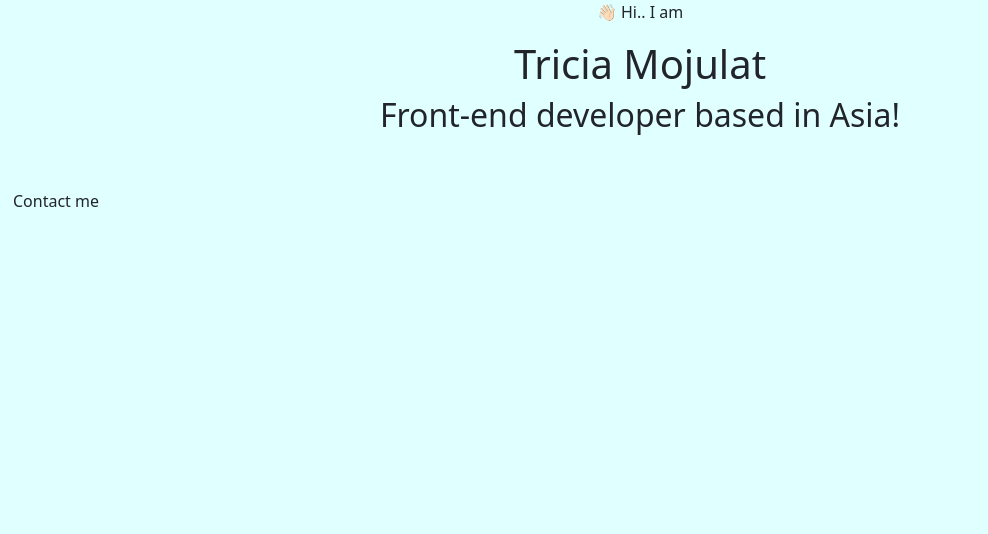
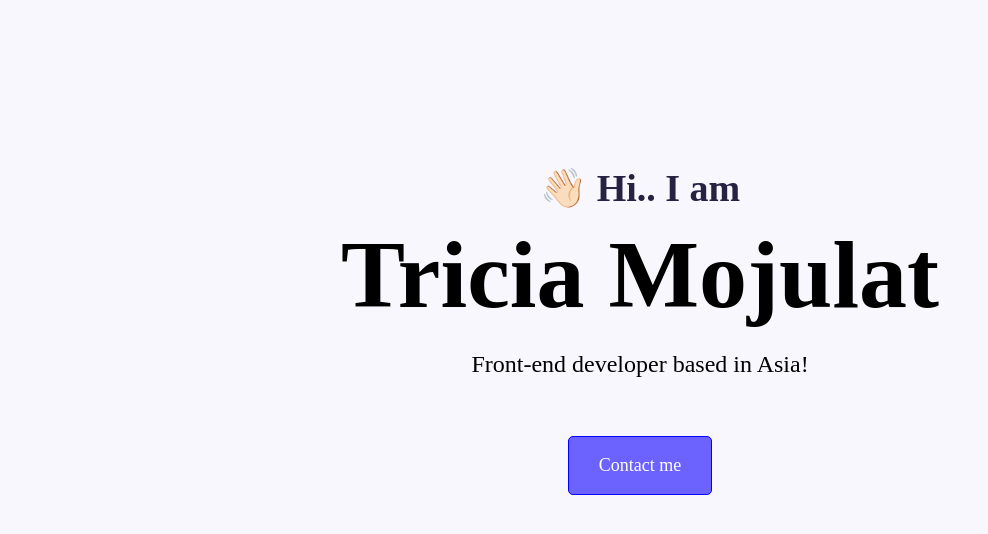
Before and after one commit to tmojulat/Profile-project-W4, a plain HTML site: page index.html in a window 1280 px wide. Shown: the whole page, without its empty margins (0-988 px from the left). Drawn offline with nearby package versions, Linux system fonts and the light colour scheme; a web font is replaced by a local one.

Commit message:
Update styles.css

```diff
--- a/src/styles.css
+++ b/src/styles.css
@@ -1,9 +1,72 @@
+.root {
+  --secondary-color: #f9f7fe;
+  --branding-color: #6c63ff;
+  --heading-font-family: "Playfair Display", serif;
+  --default-font-family: "Poppins, sans-serif";
+}
 body {
-  background: lightcyan;
+  font-family: var(--default-font-family);
+  background: #f9f7fe;
 }
+
 h1,
 h2,
-h3,
-p {
+h3
+ {
   text-align: center;
+  color: black;
+  font-family: var(--heading-font-family);
+  font-weight: bold;
 }
+
+h1 {
+  font-size: 96px;
+}
+
+.hero {
+  background: var(--secondary-color);
+  text-align: center;
+  padding: 160px 20px;
+}
+
+.hero h2 {
+    font-family: var(--heading-font-family);
+    font-weight: normal;
+    line-height: 2;
+    font-size: 24px;
+}
+
+.hero p {
+  font-size: 38px;
+  font-weight: bold;
+  margin: 0;
+  color: #272142;
+}
+
+.mb-5 {
+    margin-bottom: 3rem!important;
+}
+
+.btn-branding {
+  background: #6c63ff;
+  border-radius: 5px;
+  color: white;
+  font-size: 18px;
+  line-height: 27px;
+  padding: 15px 30px;
+}
+
+.btn {
+  display: inline-block;
+  background: #6c63ff;
+  font-weight: 400;
+  text-align: center;
+  text-decoration: none;
+  vertical-align: middle;
+  cursor: pointer;
+  user-select: none;
+  border: 1px solid blue;
+}
+.btn:hover {
+  background: #6c63ff;
+}
```
